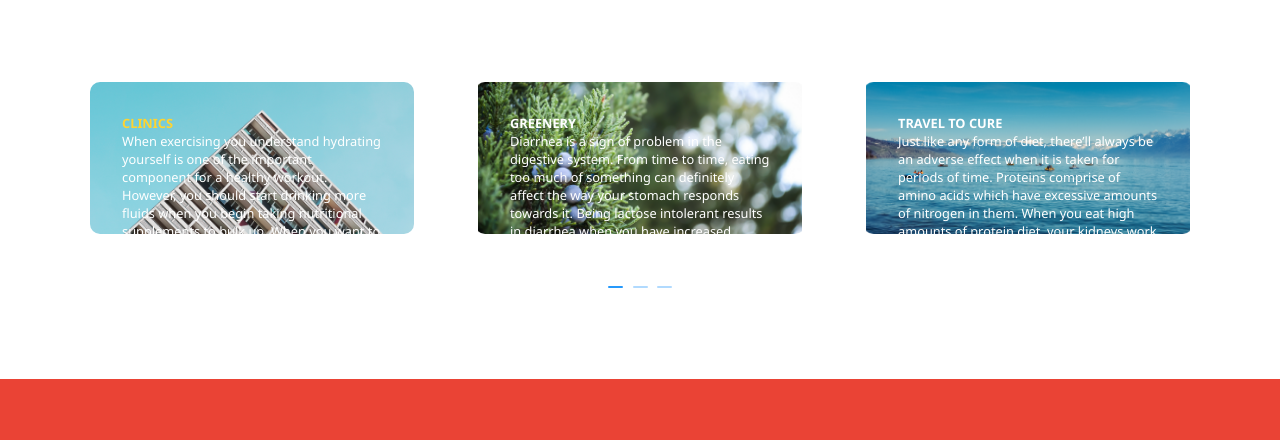
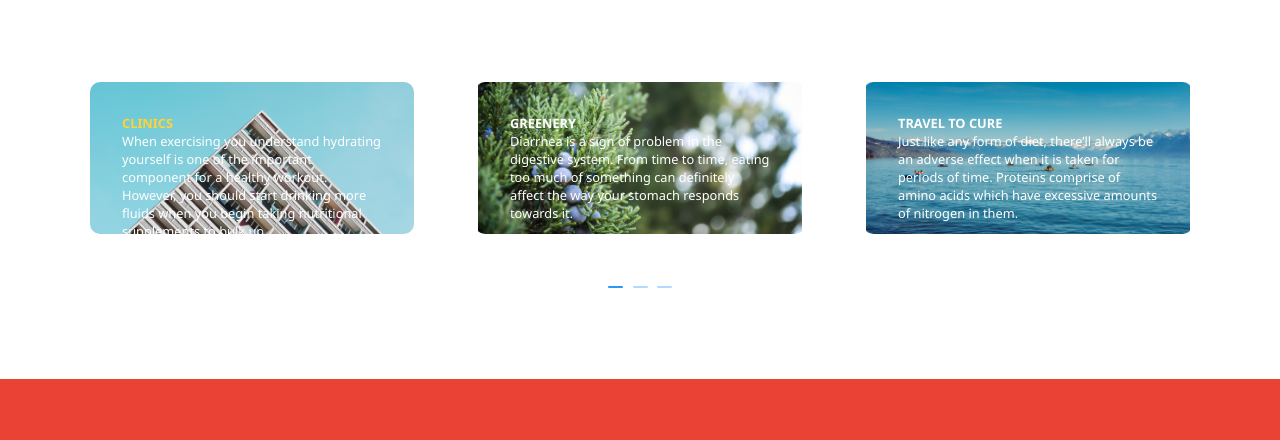
Before and after one commit to ABDELHADY154/AAST-WB, a plain HTML site: page pages/blog.html in a window 1280 px wide. Shown: the part 220-660 px from the top of the page. Drawn offline with Linux system fonts and the light colour scheme.

Commit message:
blog page fix

```diff
--- a/pages/blog.html
+++ b/pages/blog.html
@@ -51,9 +51,7 @@
                   When exercising you understand hydrating yourself is one of
                   the important component for a healthy workout. However, you
                   should start drinking more fluids when you begin taking
-                  nutritional supplements to bulk up. When you want to bulk up
-                  fast, you need to increase fluid consumption since it helps in
-                  muscle growth and development.
+                  nutritional supplements to bulk up.
                 </p>
               </div>
             </div>
@@ -63,10 +61,7 @@
                 <p>
                   Diarrhea is a sign of problem in the digestive system. From
                   time to time, eating too much of something can definitely
-                  affect the way your stomach responds towards it. Being lactose
-                  intolerant results in diarrhea when you have increased intake
-                  of weight gainer supplements. This can be immensely painful
-                  once you’ve had your whey protein pre-workout.
+                  affect the way your stomach responds towards it.
                 </p>
               </div>
             </div>
@@ -77,10 +72,7 @@
                   Just like any form of diet, there’ll always be an adverse
                   effect when it is taken for periods of time. Proteins comprise
                   of amino acids which have excessive amounts of nitrogen in
-                  them. When you eat high amounts of protein diet, your kidneys
-                  work extra hard to get rid these undesirable elements in your
-                  body. A number of them are the surplus nitrogen and also the
-                  by-product of protein metabolism.
+                  them.
                 </p>
               </div>
             </div>
```
